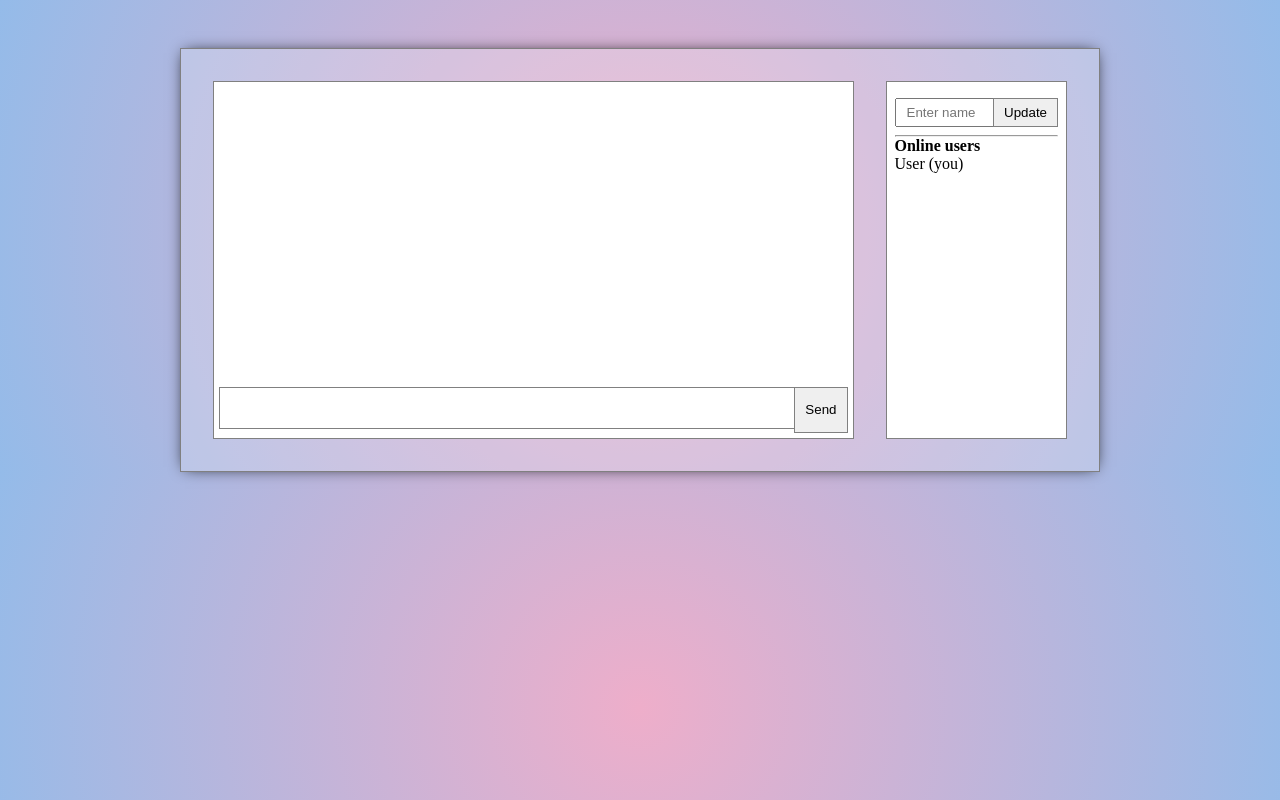
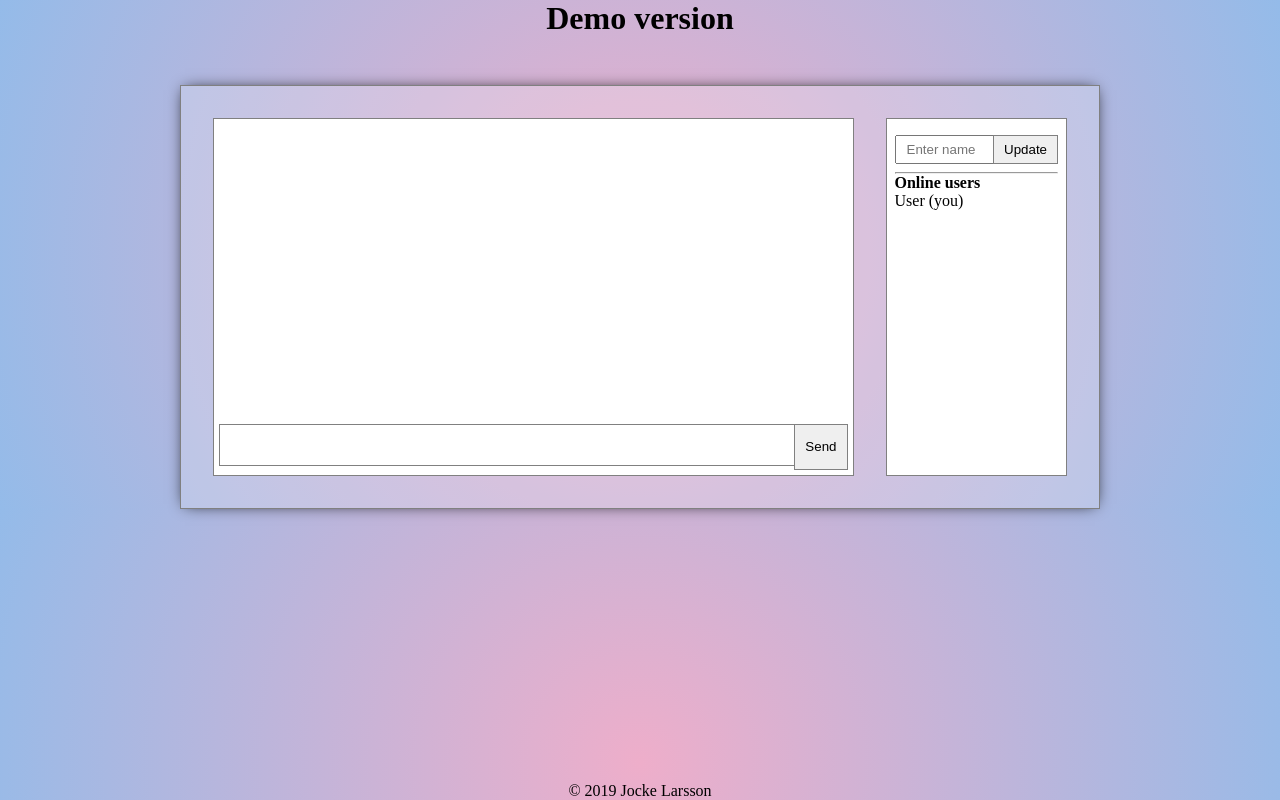
Before and after one commit to jockez/test-chat, a website: page demo/index.html in a window 1280 px wide. Drawn offline with Linux system fonts and the light colour scheme.

Commit message:
add footer and demo header

```diff
--- a/demo/css/styles.css
+++ b/demo/css/styles.css
@@ -209,3 +209,11 @@ input:focus {
     -webkit-box-shadow: 0 0 1px 1px blueviolet;
     box-shadow: 0 0 1px 1px blueviolet;
 }
+
+footer {
+    position: absolute;
+    bottom: 0;
+    left: 0;
+    right: 0;
+    text-align: center;
+}
--- a/demo/index.html
+++ b/demo/index.html
@@ -10,6 +10,7 @@
     </head>
 
     <body>
+        <h1 style="text-align: center">Demo version</h1>
         <main>
             <div id="chat-container">
                 <div id="chat">
@@ -32,6 +33,7 @@
                 </div>
             </div>
         </main>
+        <footer>© 2019 Jocke Larsson</footer>
         <script src="js/client.js"></script>
     </body>
 
```
